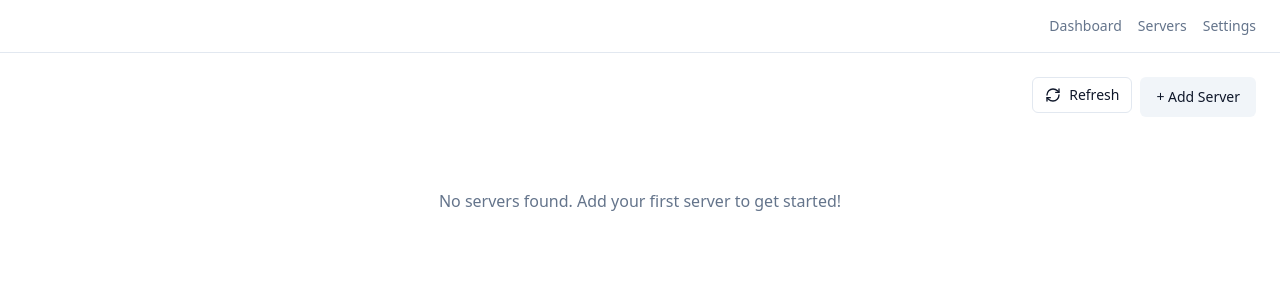
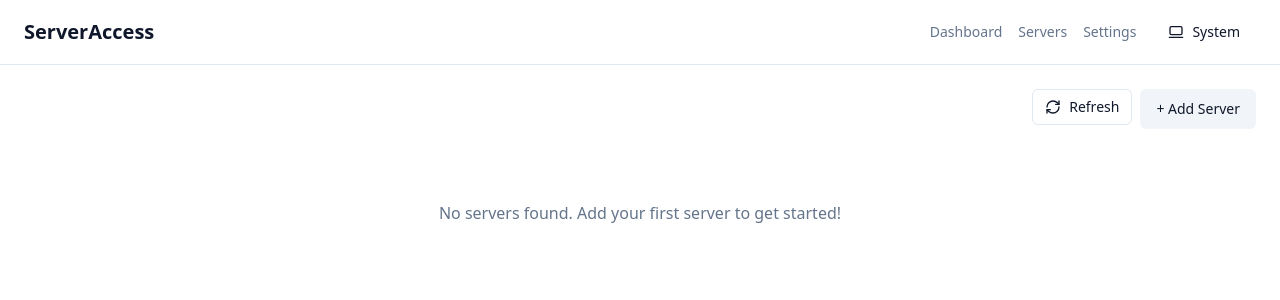
Before and after one commit to ChrisKp1710/my-devpulse, a React (Vite) app: page / in a window 1280 px wide. Shown: the top 300 px of the page. Built offline with nearby package versions, Linux system fonts and the light colour scheme.

Commit message:
feat: aggiungi il componente ThemeToggle per la gestione del tema con opzioni Light, Dark e System

```diff
--- a/package.json
+++ b/package.json
@@ -16,6 +16,7 @@
     "@hookform/resolvers": "^5.0.1",
     "@radix-ui/react-dialog": "^1.1.14",
     "@radix-ui/react-label": "^2.1.7",
+    "@radix-ui/react-popover": "^1.1.14",
     "@radix-ui/react-toast": "^1.2.14",
     "@radix-ui/react-tooltip": "^1.2.7",
     "@tailwindcss/vite": "^4.1.7",
--- a/src/components/Navbar.tsx
+++ b/src/components/Navbar.tsx
@@ -1,14 +1,17 @@
-import React from 'react';
+import React from "react"
+import { ThemeToggle } from "@/components/ThemeToggle"
 
 const Navbar: React.FC = () => {
   return (
     <nav className="bg-background border-b border-border px-6 py-3">
       <div className="flex items-center justify-between">
+        {/* Logo / Titolo */}
         <div className="flex items-center gap-2">
-        <h1 className="text-xl font-bold text-white">ServerAccess</h1>
+          <h1 className="text-xl font-bold text-foreground">ServerAccess</h1>
         </div>
 
-        <div className="flex gap-4">
+        {/* Menu + Toggle */}
+        <div className="flex items-center gap-4">
           <button className="text-sm text-muted-foreground hover:text-foreground transition-colors">
             Dashboard
           </button>
@@ -18,10 +21,13 @@ const Navbar: React.FC = () => {
           <button className="text-sm text-muted-foreground hover:text-foreground transition-colors">
             Settings
           </button>
+
+          {/* Toggle Tema */}
+          <ThemeToggle />
         </div>
       </div>
     </nav>
-  );
-};
+  )
+}
 
-export default Navbar;
+export default Navbar
--- /dev/null
+++ b/src/components/ThemeToggle.tsx
@@ -0,0 +1,54 @@
+import { useTheme } from "next-themes"
+import { useEffect, useState } from "react"
+import { Sun, Moon, Laptop2 } from "lucide-react"
+import { Button } from "@/components/ui/button"
+import {
+  Popover,
+  PopoverTrigger,
+  PopoverContent,
+} from "@/components/ui/popover"
+
+const themeOptions = [
+  { label: "Light", value: "light", icon: Sun },
+  { label: "Dark", value: "dark", icon: Moon },
+  { label: "System", value: "system", icon: Laptop2 },
+]
+
+export const ThemeToggle = () => {
+  const { setTheme, theme: storedTheme } = useTheme()
+  const [mounted, setMounted] = useState(false)
+
+  useEffect(() => setMounted(true), [])
+  if (!mounted) return null
+
+  const active = themeOptions.find(opt => opt.value === storedTheme) || themeOptions[0]
+  const Icon = active.icon
+
+  const dropdownOptions = themeOptions.filter(opt => opt.value !== storedTheme)
+
+  return (
+    <Popover>
+      <PopoverTrigger asChild>
+        <Button variant="ghost" className="flex items-center gap-2 text-sm">
+          <Icon size={16} />
+          <span className="capitalize hidden sm:inline">{active.label}</span>
+        </Button>
+      </PopoverTrigger>
+      <PopoverContent align="end" className="w-40">
+        <div className="flex flex-col gap-1">
+          {dropdownOptions.map(({ label, value, icon: OptionIcon }) => (
+            <Button
+              key={value}
+              variant="ghost"
+              className="justify-start w-full flex items-center"
+              onClick={() => setTheme(value)}
+            >
+              <OptionIcon size={16} className="mr-2" />
+              {label}
+            </Button>
+          ))}
+        </div>
+      </PopoverContent>
+    </Popover>
+  )
+}
```
Also changed, not shown: 1 other file (tests, documents, lock files or other folders).
